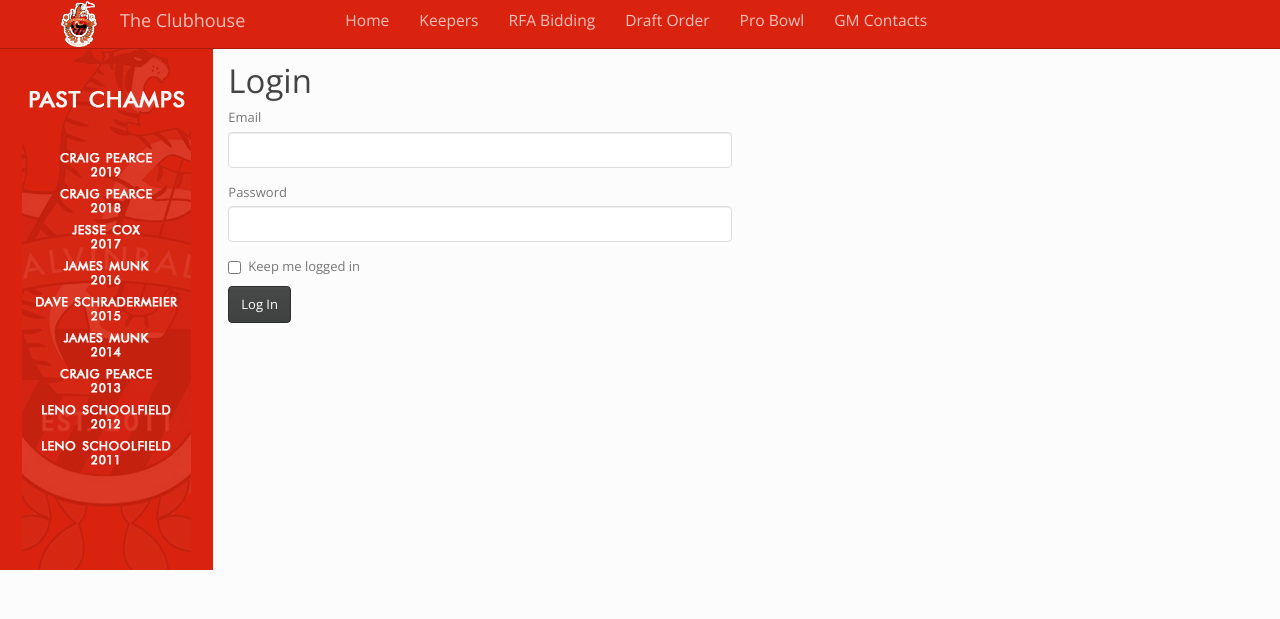
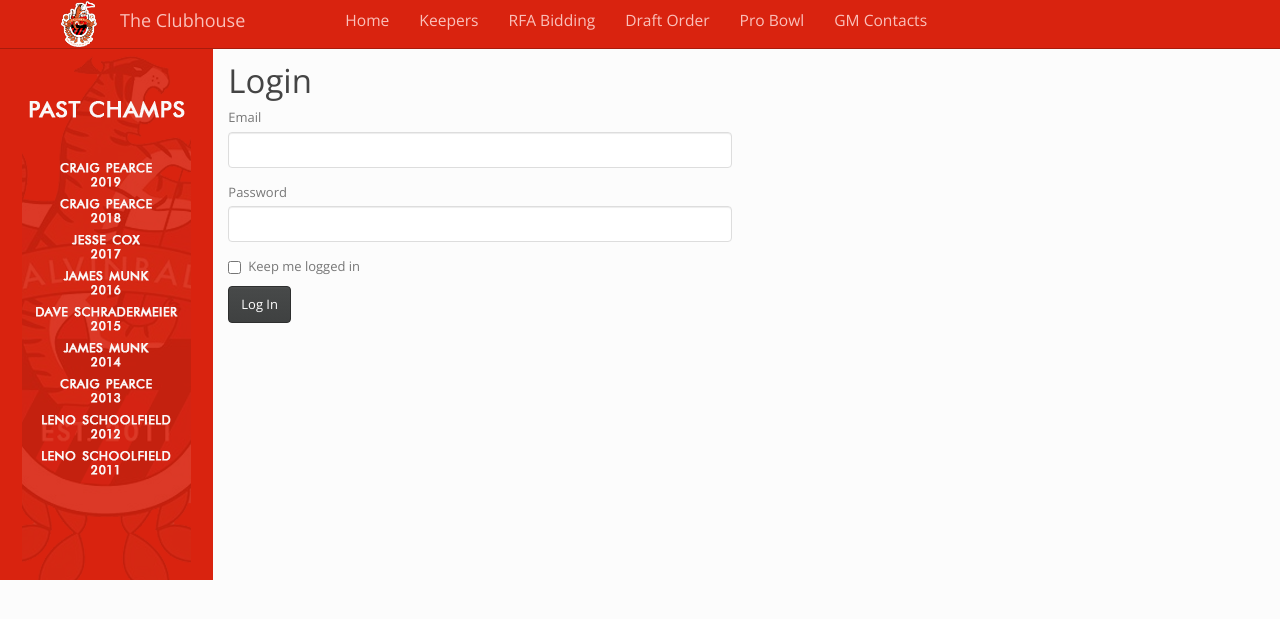
Before and after one commit to danslinger/QtoZero, a Flask app: a page that uses app/templates/base.html in a window 1280 px wide. Shown: the top 619 px of the page. Run offline with Flask 2, Linux system fonts and the light colour scheme; tables that the repository leaves empty hold one stand-in row (values such as "Sample post"); parts of the project's set-up code (start-up, migrations or seed data) failed here and were passed over; some libraries are stand-ins or nearby versions.

Commit message:
fix side banner margins

```diff
--- a/app/static/css/my.css
+++ b/app/static/css/my.css
@@ -36,10 +36,24 @@
 
 .pastChamps {
   display: block;
-  margin: auto;
+  margin-right: auto;
+  margin-left: auto;
+  margin-top: 10px;
 }
 
 .banner {
   margin-top: 10px;
   width: 400px;
 }
+
+.row {
+  display: -webkit-box;
+  display: -webkit-flex;
+  display: -ms-flexbox;
+  display: flex;
+  flex-wrap: wrap;
+}
+.row > [class*="col-"] {
+  display: flex;
+  flex-direction: column;
+}
```
